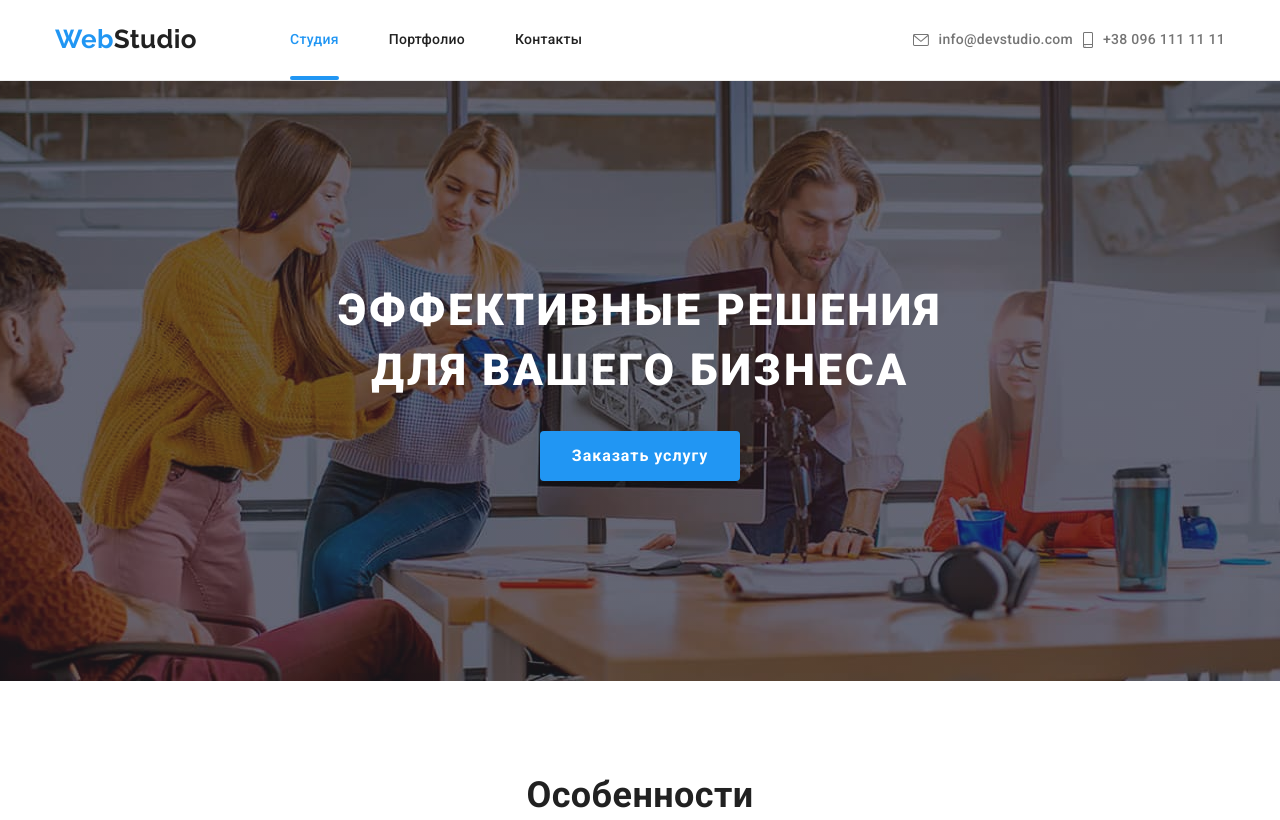
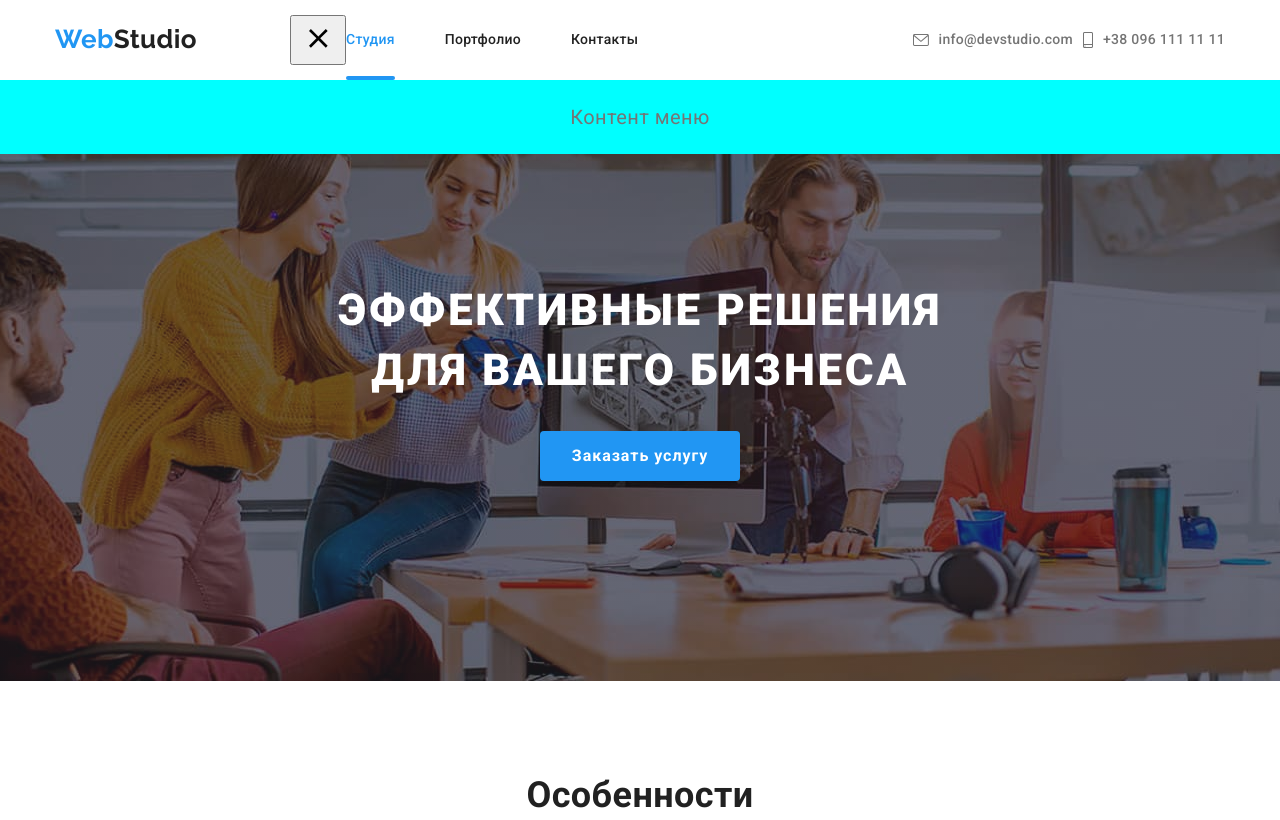
Before and after one commit to ludzay/goit-markup-hw-08, a plain HTML site: page index.html in a window 1280 px wide. Shown: the top 820 px of the page. Drawn offline with nearby package versions, Linux system fonts and the light colour scheme.

Commit message:
Update index.html

```diff
--- a/index.html
+++ b/index.html
@@ -20,6 +20,20 @@
         <div class="container header__menu">
             <a href="./index.html" class="logo-begin"> Web<span class="logo-end">Studio</span> </a>
             <nav class="header__desktop-menu">
+                <button type="button"
+                        class="header__button is-open"
+                        aria-expanded="false"
+                        aria-controls="menu-container"
+                       data-menu-button>
+                      <svg width="40" height="40" aria-label="Перемикач мобільного меню">
+                          <use class="header__icon-menu" href="./images/sprite.svg#icon-menu_40px"></use>
+                          <use class="header__icon-cross" href="./images/sprite.svg#icon-close_40px"></use>
+
+                      </svg>
+                </button>
+                <div class="menu-container is-open" id="menu-container" data-menu>
+                    Контент меню
+                </div>
                 <ul class="header__menu__list list">
                     <!-- меню навігації -->
                     <li class="header__menu__item"><a href="./index.html" class="header__menu__link--current">Студия</a></li>
@@ -459,6 +473,7 @@
 
     </footer>
     <script src="./JS/modal.js"></script>
+    <script src="./JS/mobile-menu.js"></script>
 </body>
 
 </html>
```
